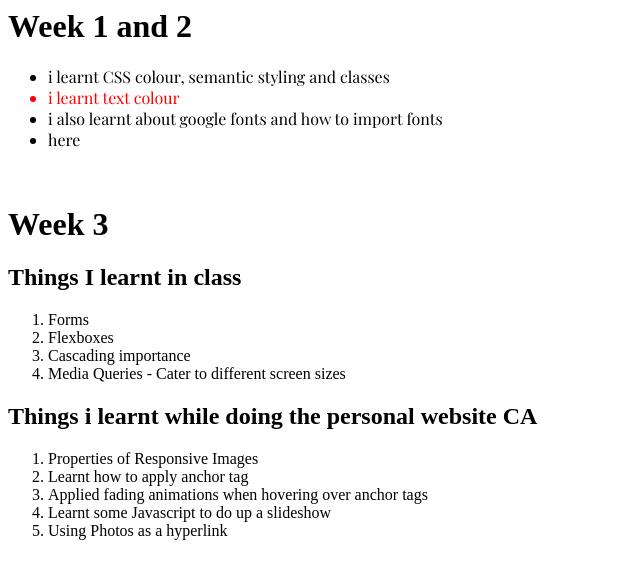
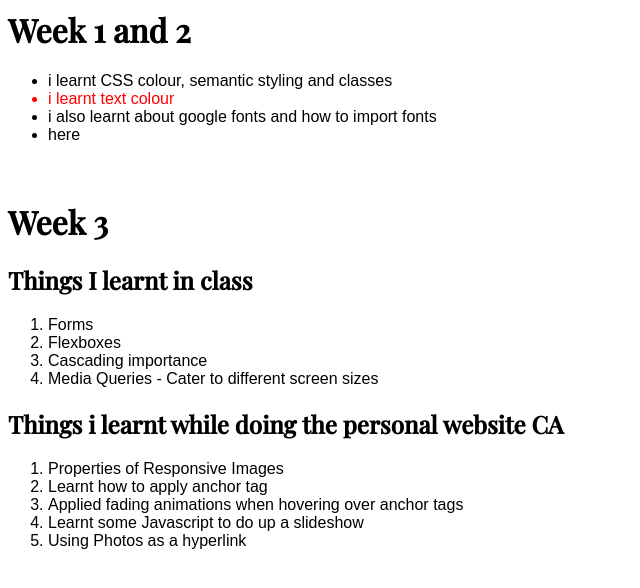
Before and after one commit to nrrjannah/developmental-blog, a plain HTML site: page index.html in a window 1280 px wide. Shown: the whole page, without its empty margins (0-640 px from the left). Drawn offline with nearby package versions, Linux system fonts and the light colour scheme; a web font is replaced by a local one.

Commit message:
font change 1

```diff
--- a/style.css
+++ b/style.css
@@ -1,3 +1,4 @@
 @import url('https://fonts.googleapis.com/css2?family=Akaya+Telivigala&family=Caveat&family=Playfair+Display:wght@400;500&display=swap');
 
-ul {font-family: 'Playfair Display', serif;}
+h1, h2 {font-family: 'Playfair Display', serif;}
+p, li {font-family: 'Varela Round', sans-serif;}
```
